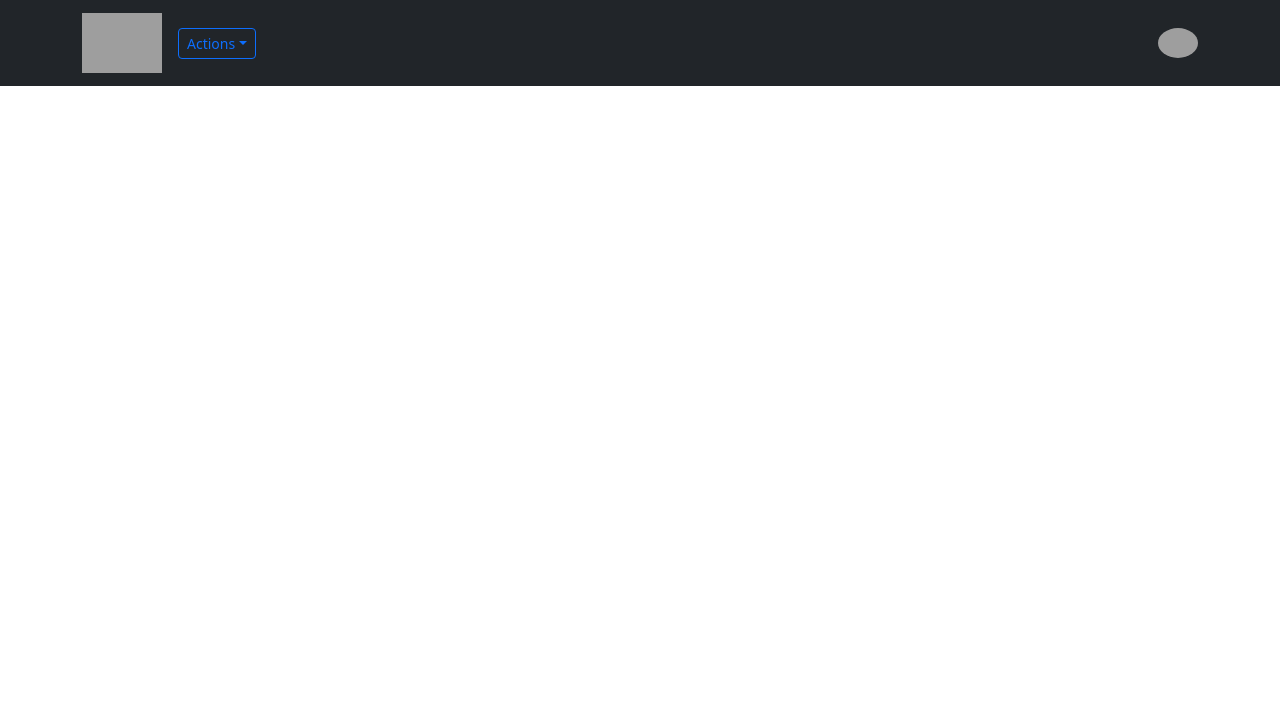
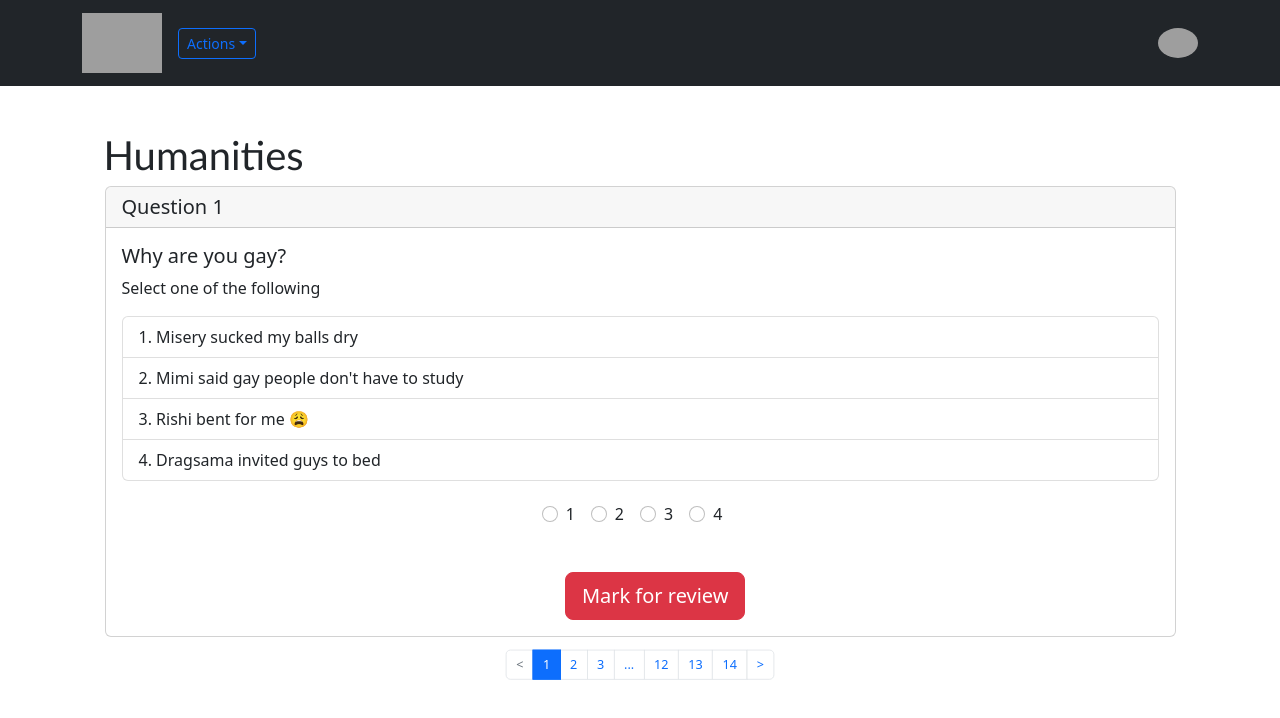
Before and after one commit to Dank-del/kensa, a React (Vite) app: page /exam/1 in a window 1280 px wide. Before the commit this address had no page. Shown: the top 718 px of the page. Built offline with nearby package versions, Linux system fonts and the light colour scheme; grey boxes are pictures that could not be loaded.

Commit message:
4 files modified, 1 added

```diff
--- a/src/App.jsx
+++ b/src/App.jsx
@@ -11,8 +11,7 @@ function App() {
       <br />
       <Routes>
         <Route path="/" element={<ExamView />} />
-        <Route path="/exams/:id" element={<QuestionPage />} />
-        <Route path="/exam/" element={<Exam itemsPerPage={1} />} />
+        <Route path="/exam/:id" element={<Exam itemsPerPage={1} />} />
       </Routes>
     </>
   );
--- a/src/Exam.jsx
+++ b/src/Exam.jsx
@@ -7,14 +7,14 @@ const items = [1, 2, 3, 4, 5, 6, 7, 8, 9, 10, 11, 12, 13, 14];
 
 function Items({ currentItems }) {
   return (
-    <>
+    <React.Fragment>
       {currentItems &&
         currentItems.map((item) => (
           <div>
             <QuestionPage subjectName="Humanities" questionNum={item} />
           </div>
         ))}
-    </>
+    </React.Fragment>
   );
 }
 
@@ -47,11 +47,14 @@ export default function Exam({ itemsPerPage }) {
     <div className="container">
       <div className="row p-3">
         <Items currentItems={currentItems} />
-        <div className="flex-wrap" style={{
-          display: 'flex',
-          justifyContent: 'center',
-          scale: '79%'
-        }}>
+        <div
+          className="flex-wrap"
+          style={{
+            display: 'flex',
+            justifyContent: 'center',
+            scale: '79%',
+          }}
+        >
           <ReactPaginate
             nextLabel=">"
             onPageChange={handlePageClick}
--- a/src/components/ExamListCard.jsx
+++ b/src/components/ExamListCard.jsx
@@ -1,7 +1,7 @@
 import Button from 'react-bootstrap/Button';
 import Card from 'react-bootstrap/Card';
 
-function ExamListCard({ subject, title, description }) {
+function ExamListCard({ subject, title, description, link }) {
   return (
     <div>
       <Card style={{
@@ -12,7 +12,7 @@ function ExamListCard({ subject, title, description }) {
         <Card.Body>
           <Card.Title>{title}</Card.Title>
           <Card.Text>{description}</Card.Text>
-          <Button size="sm" variant="primary">
+          <Button href={link} size="sm" variant="primary">
             Give Exam
           </Button>
         </Card.Body>
--- a/src/components/ExamView.jsx
+++ b/src/components/ExamView.jsx
@@ -5,13 +5,14 @@ import Col from 'react-bootstrap/Col';
 
 export default function ExamView() {
   return (
-    <Container fluid='md'>
+    <Container fluid="md">
       <Row>
         <Col xm>
           <ExamListCard
             title="CHEM-504"
             description="chemistry exam"
             subject="Chemistry"
+            link="/exam/ok"
           />
         </Col>
         <Col xm>
```
